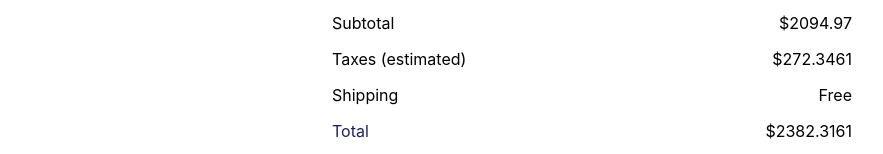
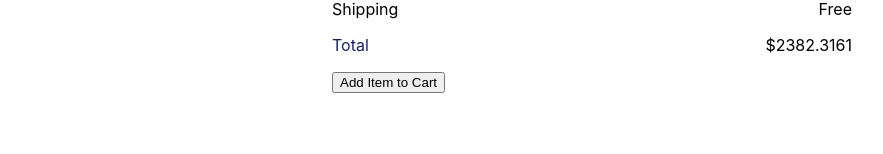
Before and after one commit to ElhamNawabi/unit-assessment, a React (Create React App) app: page / in a window 1280 px wide. Shown: the part 881-1035 px from the top of the page, without its empty margins (128-1011 px from the left). After the commit the page ends 974 px from the top, so only its background shows below. Built offline with nearby package versions, Linux system fonts and the light colour scheme.

Commit message:
added addLineItem function

```diff
--- a/src/App.js
+++ b/src/App.js
@@ -55,6 +55,25 @@ function App() {
     setCartItems(updatedCartItems);
   }
 
+  function handleAddtoCartClick() {
+    const newLineItem = {
+      id: 4,
+      title: "Red Sofa",
+      price: 899.99,
+      quantity: 1,
+      image:
+      "https://www.cozey.ca/_next/image?url=https%3A%2F%2Fcdn.shopify.com%2Fs%2Ffiles%2F1%2F0277%2F3057%2F5462%2Fproducts%2F2_Single_shot_DARK_GREY_OFF_OFF_SLOPE_17f0f115-11f8-4a78-b412-e9a2fea4748d.png%3Fv%3D1629310667&w=1920&q=75",
+      swatchColor: "#b0271d",
+      swatchTitle: "Red"
+    };
+    addLineItem(newLineItem);
+  }
+
+  function addLineItem(lineItem) {
+    setCartItems([...cartItems, lineItem]);
+    console.log(cartItems);
+  }
+
   return (
     <div className="App" >
       <h1 style={{ color: BLUE }}>Your Cart</h1>
@@ -66,7 +85,7 @@ function App() {
             <div className="item-details">
             <p className="line-price">${lineItem.price}</p>
             <p className="line-delivery">Estimated Delivery Date: {ESTIMATED_DELIVERY}</p>
-            <p className="remove-item" onClick={() => removeLineItem(lineItem.id)}>Remove</p>
+            <button className="remove-item" onClick={() => removeLineItem(lineItem.id)}>Remove</button>
           </div>
         </div>
       })}
@@ -77,6 +96,7 @@ function App() {
           <p>Taxes (estimated)</p>
           <p>Shipping</p>
           <p style={{ color: BLUE }}>Total</p>
+          <button onClick={handleAddtoCartClick}>Add Item to Cart</button>
         </div>
         <div className="num-calc">
           <p>${SUBTOTAL}</p>
```
